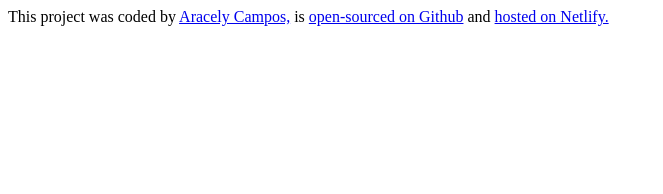
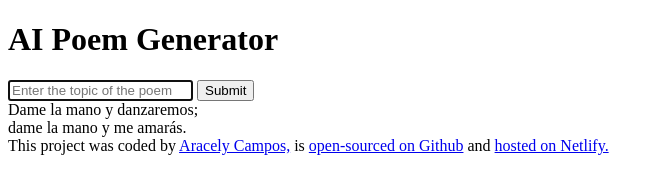
Before and after one commit to Aracely0504/Spanish-Poem-Generator, a plain HTML site: page index.html in a window 1280 px wide. Shown: the whole page, without its empty margins (0-663 px from the left). Drawn offline with Linux system fonts and the light colour scheme.

```diff
--- a/index.html
+++ b/index.html
@@ -7,6 +7,28 @@
     <title>AI Poem Generator</title>
   </head>
   <body>
+    <header>
+      <h1>AI Poem Generator</h1>
+    </header>
+
+    <main>
+      <form>
+        <input
+          type="text"
+          placeholder="Enter the topic of the poem"
+          autofocus
+          required
+          autocomplete="off"
+        />
+        <input type="submit" />
+      </form>
+      <div>
+        Dame la mano y danzaremos;
+        <br />
+        dame la mano y me amarás.
+      </div>
+    </main>
+
     <footer>
       This project was coded by
       <a href="https://github.com/Aracely0504" target="_blank"
```
